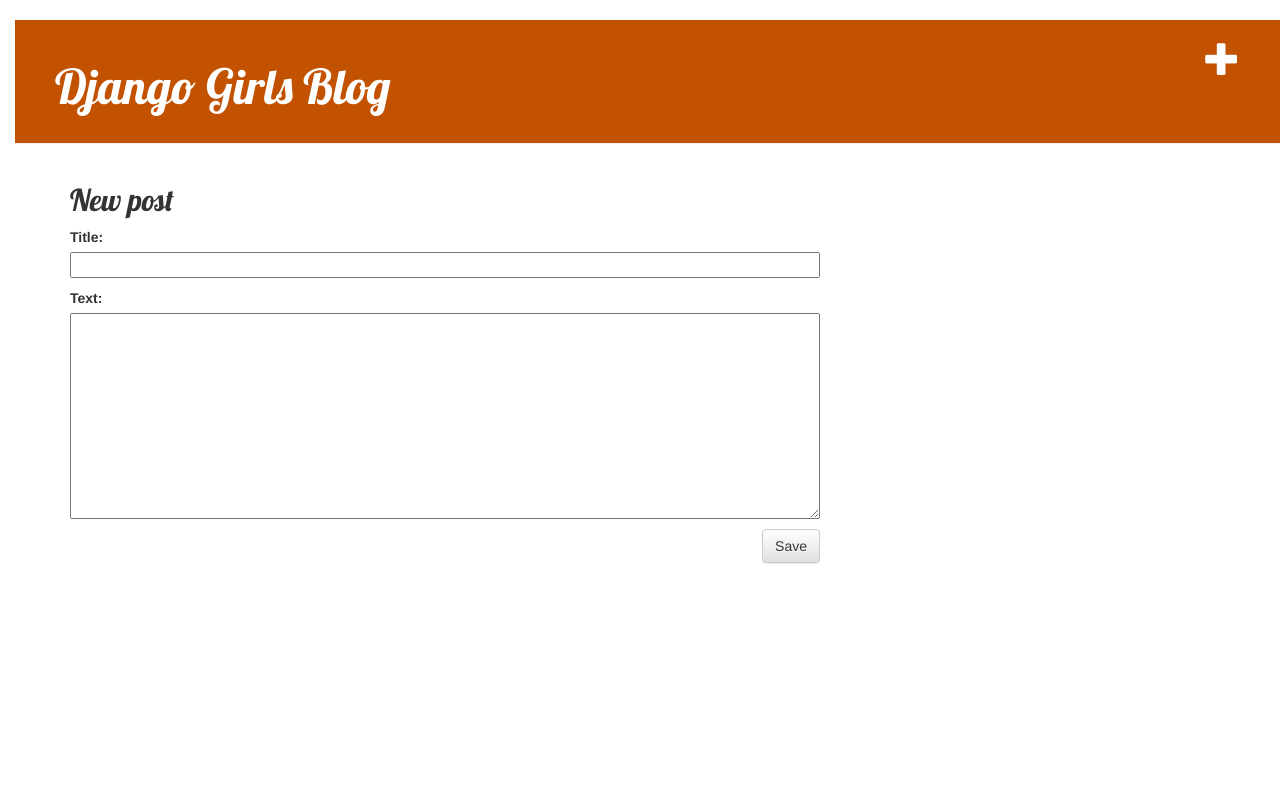
After one commit to naginagi146/rafsimonsdry, a Django app: page /post/new/ in a window 1280 px wide. The commit adds this page. Run offline with Django 3.2, Linux system fonts and the light colour scheme; some libraries are stand-ins or nearby versions.

Commit message:
フォーム

```diff
--- /dev/null
+++ b/blog/forms.py
@@ -0,0 +1,9 @@
+from django import forms
+
+from .models import Post
+
+class PostForm(forms.ModelForm):
+
+    class Meta:
+        model = Post
+        fields = ('title', 'text',)
--- /dev/null
+++ b/blog/static/css/blog.css
@@ -0,0 +1,55 @@
+h1 a, h2 a {
+    color: #C25100;
+    font-family: 'Lobster';
+}
+
+body {
+    padding-left: 15px;
+}
+
+.page-header {
+    background-color: #C25100;
+    margin-top: 0;
+    padding: 20px 20px 20px 40px;
+}
+
+.page-header h1, .page-header h1 a, .page-header h1 a:visited, .page-header h1 a:active {
+    color: #ffffff;
+    font-size: 36pt;
+    text-decoration: none;
+}
+
+.content {
+    margin-left: 40px;
+}
+
+h1, h2, h3, h4 {
+    font-family: 'Lobster', cursive;
+}
+
+.date {
+    color: #828282;
+}
+
+.save {
+    float: right;
+}
+
+.post-form textarea, .post-form input {
+    width: 100%;
+}
+
+.top-menu, .top-menu:hover, .top-menu:visited {
+    color: #ffffff;
+    float: right;
+    font-size: 26pt;
+    margin-right: 20px;
+}
+
+.post {
+    margin-bottom: 70px;
+}
+
+.post h2 a, .post h2 a:visited {
+    color: #000000;
+}
--- /dev/null
+++ b/blog/templates/blog/base.html
@@ -0,0 +1,37 @@
+{% load static %}
+<html>
+    <head>
+        <title>Django Girls blog</title>
+        <link rel="stylesheet" href="//maxcdn.bootstrapcdn.com/bootstrap/3.2.0/css/bootstrap.min.css">
+　　　　　<link rel="stylesheet" href="//maxcdn.bootstrapcdn.com/bootstrap/3.2.0/css/bootstrap-theme.min.css">
+        <link rel="stylesheet" href="{% static 'css/blog.css' %}">
+        <link href="//fonts.googleapis.com/css?family=Lobster&subset=latin,latin-ext" rel="stylesheet" type="text/css">
+    </head>
+    <body>
+      <div class="page-header">
+      <a href="{% url 'post_new' %}" class="top-menu"><span class="glyphicon glyphicon-plus"></span></a>
+    <h1><a href="/">Django Girls Blog</a></h1>
+</div>
+
+<div class="content container">
+    <div class="row">
+        <div class="col-md-8">
+         {% block content %}
+            {% endblock %}
+            {% for post in posts %}
+                <div class="post">
+                    <div class="date">
+     {% if post.image %}
+   <img src="{{ post.image.url }}">
+ {% endif %}
+        <p>published: {{ post.published_date }}</p>
+        <h2><a href="">{{ post.title }}</a></h2>
+        <p>{{ post.text|linebreaksbr }}</p>
+        <p>updated_at: {{ post.updated_at }}</p>
+    </> </div>
+            {% endfor %}
+        </div>
+    </div>
+</div>
+    </body>
+</html>
--- /dev/null
+++ b/blog/templates/blog/post_edit.html
@@ -0,0 +1,9 @@
+{% extends 'blog/base.html' %}
+
+{% block content %}
+    <h2>New post</h2>
+    <form method="POST" class="post-form">{% csrf_token %}
+        {{ form.as_p }}
+        <button type="submit" class="save btn btn-default">Save</button>
+    </form>
+{% endblock %}
--- a/blog/urls.py
+++ b/blog/urls.py
@@ -6,5 +6,7 @@
 
 urlpatterns = [
     path('', views.post_list, name='post_list'),
+    path('post/<int:pk>/', views.post_detail, name='post_detail'),
+    path('post/new/', views.post_new, name='post_new'),
 ]
 urlpatterns += static(settings.MEDIA_URL, document_root=settings.MEDIA_ROOT) #追加
--- a/blog/views.py
+++ b/blog/views.py
@@ -1,9 +1,29 @@
 from django.shortcuts import render
 from django.utils import timezone
 from .models import Post
+from django.shortcuts import render, get_object_or_404
+from .forms import PostForm
+
 
 
 
 def post_list(request):
-    posts = Post.objects.filter(published_date__lte=timezone.now()).order_by('published_date')
+    posts = Post.objects.filter().order_by('published_date')
     return render(request, 'blog/post_list.html', {'posts': posts})
+
+def post_detail(request, pk):
+    post = get_object_or_404(Post, pk=pk)
+    return render(request, 'blog/post_detail.html', {'post': post})
+
+def post_new(request):
+    if request.method == "POST":
+        form = PostForm(request.POST)
+        if form.is_valid():
+            post = form.save(commit=False)
+            post.author = request.user
+            post.published_date = timezone.now()
+            post.save()
+            return redirect('post_detail', pk=post.pk)
+    else:
+        form = PostForm()
+    return render(request, 'blog/post_edit.html', {'form': form})
```
Also changed, not shown: blog/templates/blog/post_detail.html (added, +13 -0 lines), blog/templates/blog/post_list.html (+9 -16 lines).
